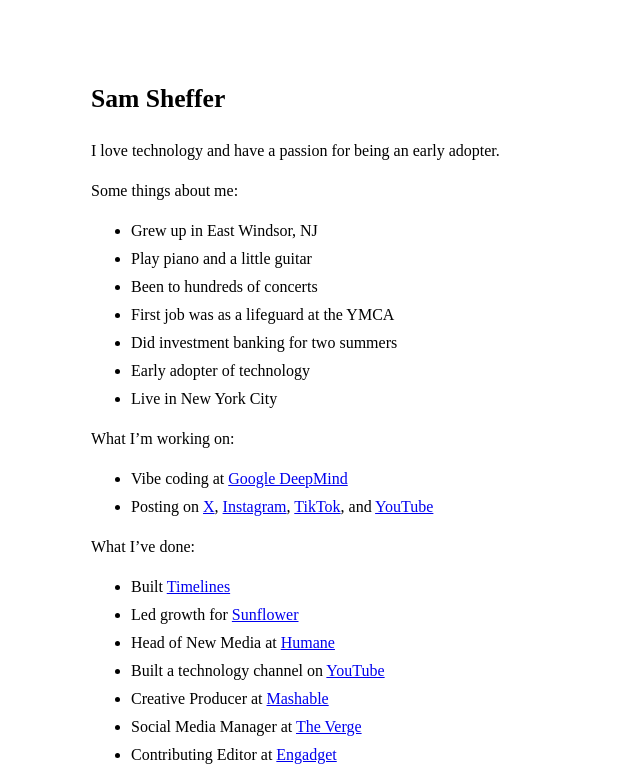
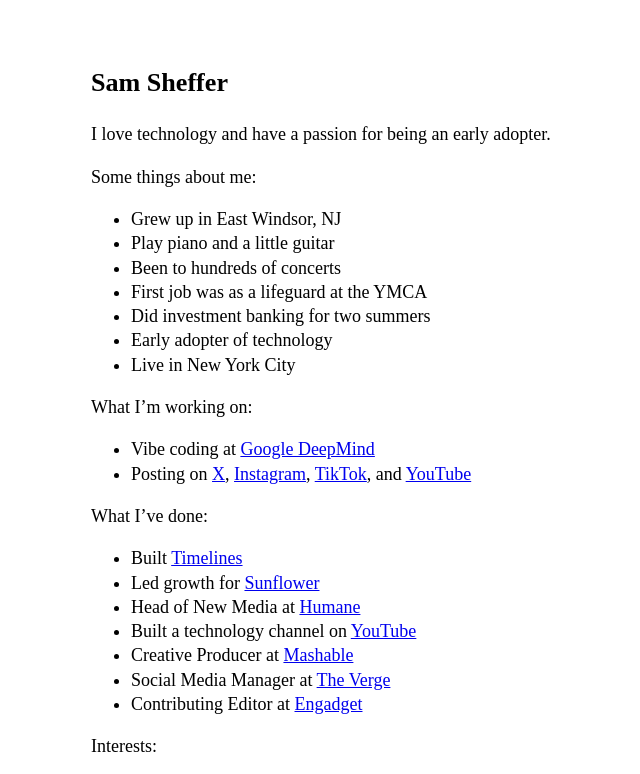
Before and after one commit to samsheffer/samsheffer-site, a plain HTML site: page index.html in a window 1280 px wide. Shown: the top 774 px of the page, without its empty margins (224-864 px from the left). Drawn offline with Linux system fonts and the light colour scheme.

Commit message:
Update index.html

```diff
--- a/index.html
+++ b/index.html
@@ -4,29 +4,27 @@
   <meta charset="UTF-8">
   <meta name="viewport" content="width=device-width, initial-scale=1.0">
   <title>Sam Sheffer</title>
-  <style>
+    <style>
     body {
       font-family: "Times New Roman", Times, serif;
-      font-size: 16px;
-      line-height: 1.5;
+      font-size: 18px;
+      line-height: 1.35;
       color: #000;
       background: #fff;
       max-width: 650px;
-      margin: 80px auto;
-      padding: 0 20px;
+      margin: 65px auto;
+      padding: 0 10px;
     }
     h1 {
-      font-size: 1.6em;
+      font-size: 1.45em;
       font-weight: bold;
-      margin-bottom: 0.8em;
+      margin-bottom: 0.85em;
     }
     ul {
       padding-left: 40px;
     }
-    li {
-      margin-bottom: 4px;
-    }
   </style>
+
 
 </head>
 <body>
```
